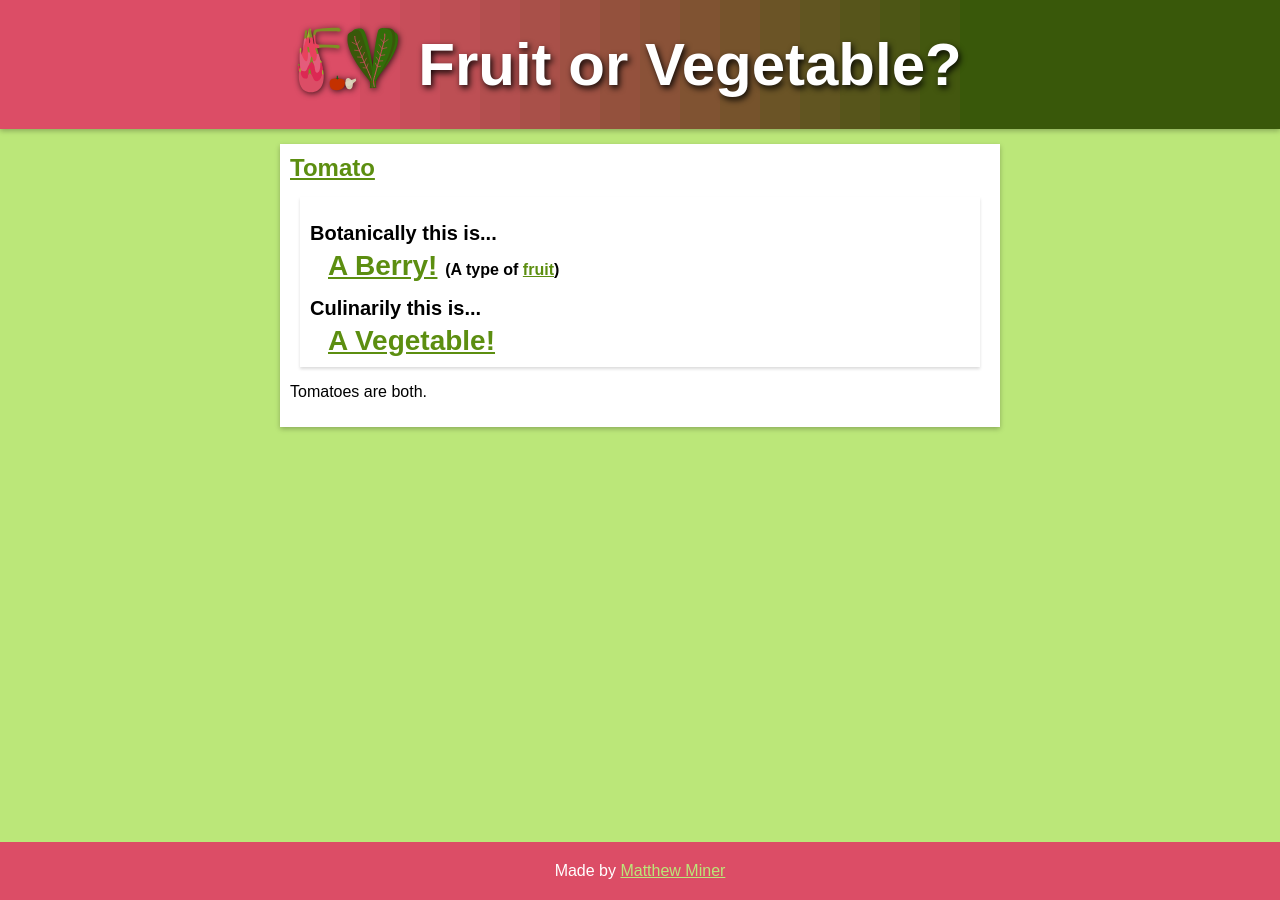
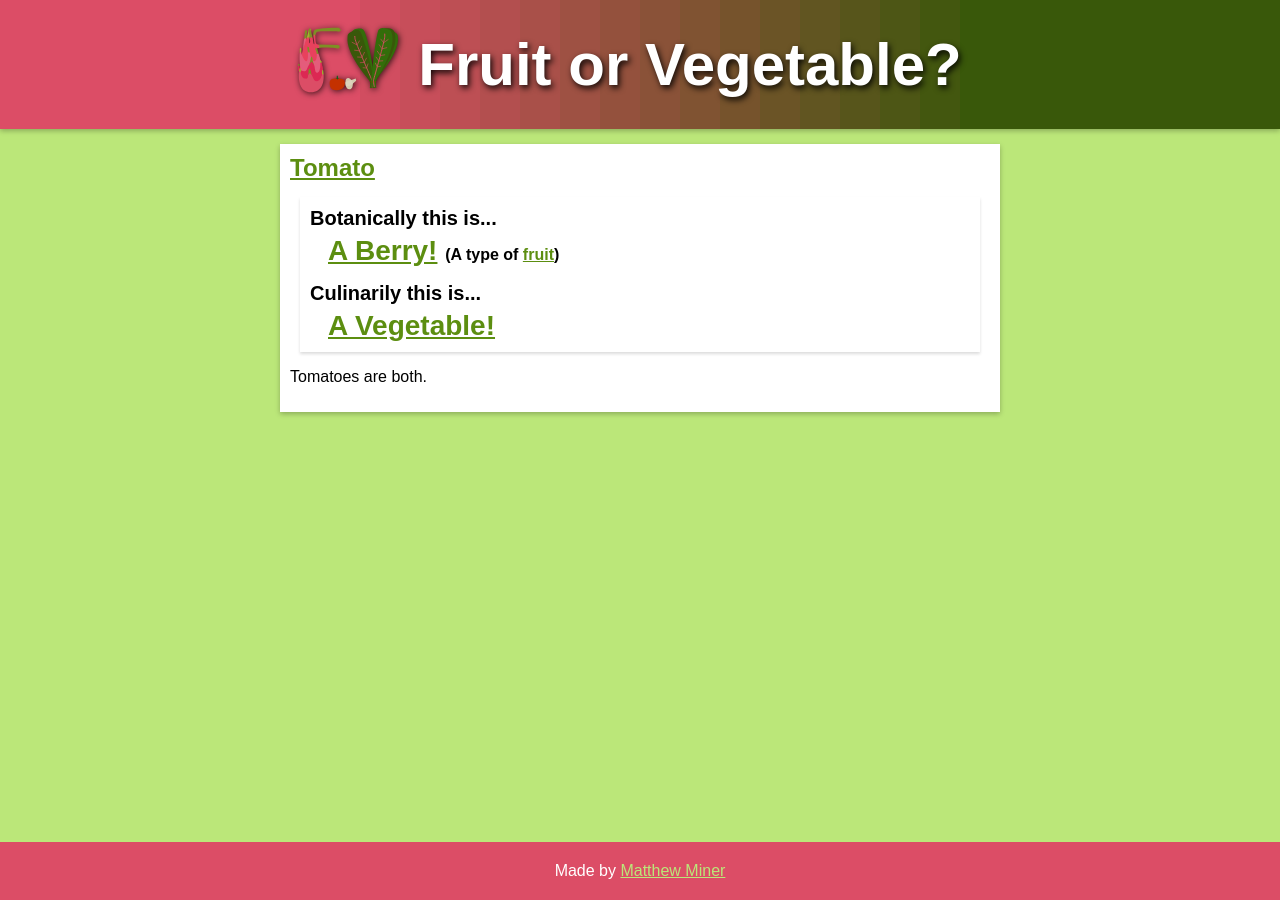
Before and after one commit to mminer237/fruitorvegetable, a Jekyll site: the page built from _items/tomato.html, in a window 1280 px wide. Built offline with Jekyll 4.4.1, drawn with Linux system fonts in a browser that asks for light colours.

Commit message:
Remove margin from first div in box

```diff
--- a/css/style.scss
+++ b/css/style.scss
@@ -81,7 +81,7 @@ li:not(:last-child) {
 	font-weight: bold;
 	margin: 10px;
 	padding: 10px;
-	> div {
+	> div:not(:first-child) {
 		margin-top: 15px;
 	}
 	.fruit {
```
